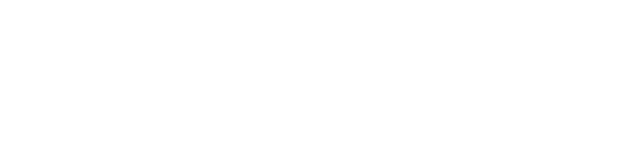
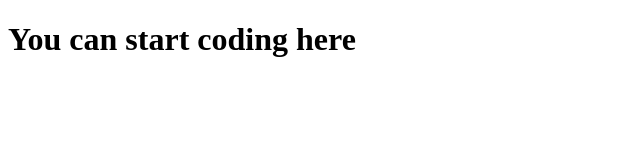
Before and after one commit to zoya88/Rim-and-Emmett, a plain HTML site: page index.html in a window 1280 px wide. Shown: the whole page, without its empty margins (0-640 px from the left). Drawn offline with Linux system fonts and the light colour scheme.

Commit message:
h1 added

```diff
--- a/index.html
+++ b/index.html
@@ -7,6 +7,7 @@
   <title>Hello Rim</title>
 </head>
 <body>
+  <h1>You can start coding here</h1>
 
 </body>
 </html>
```
